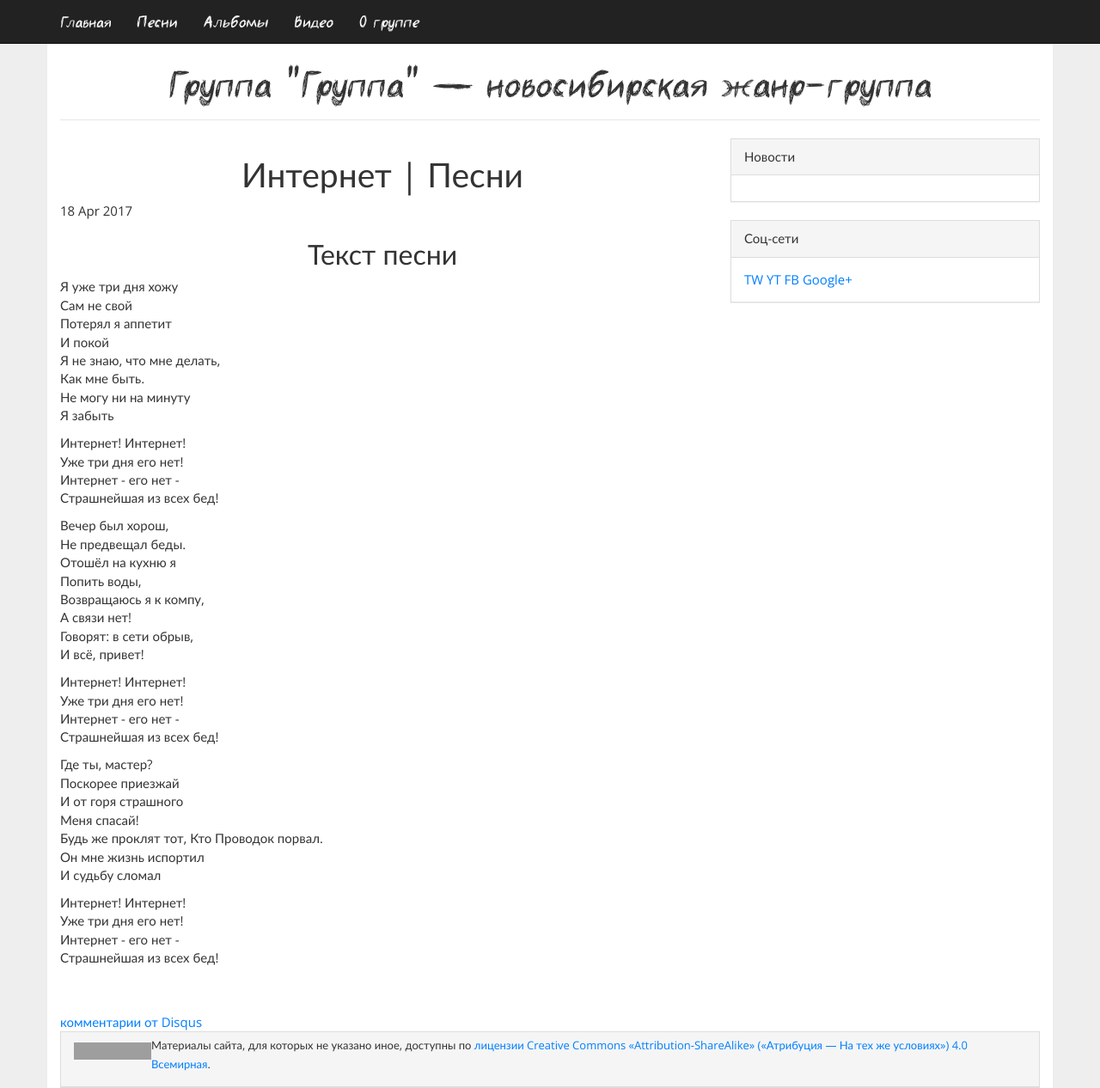
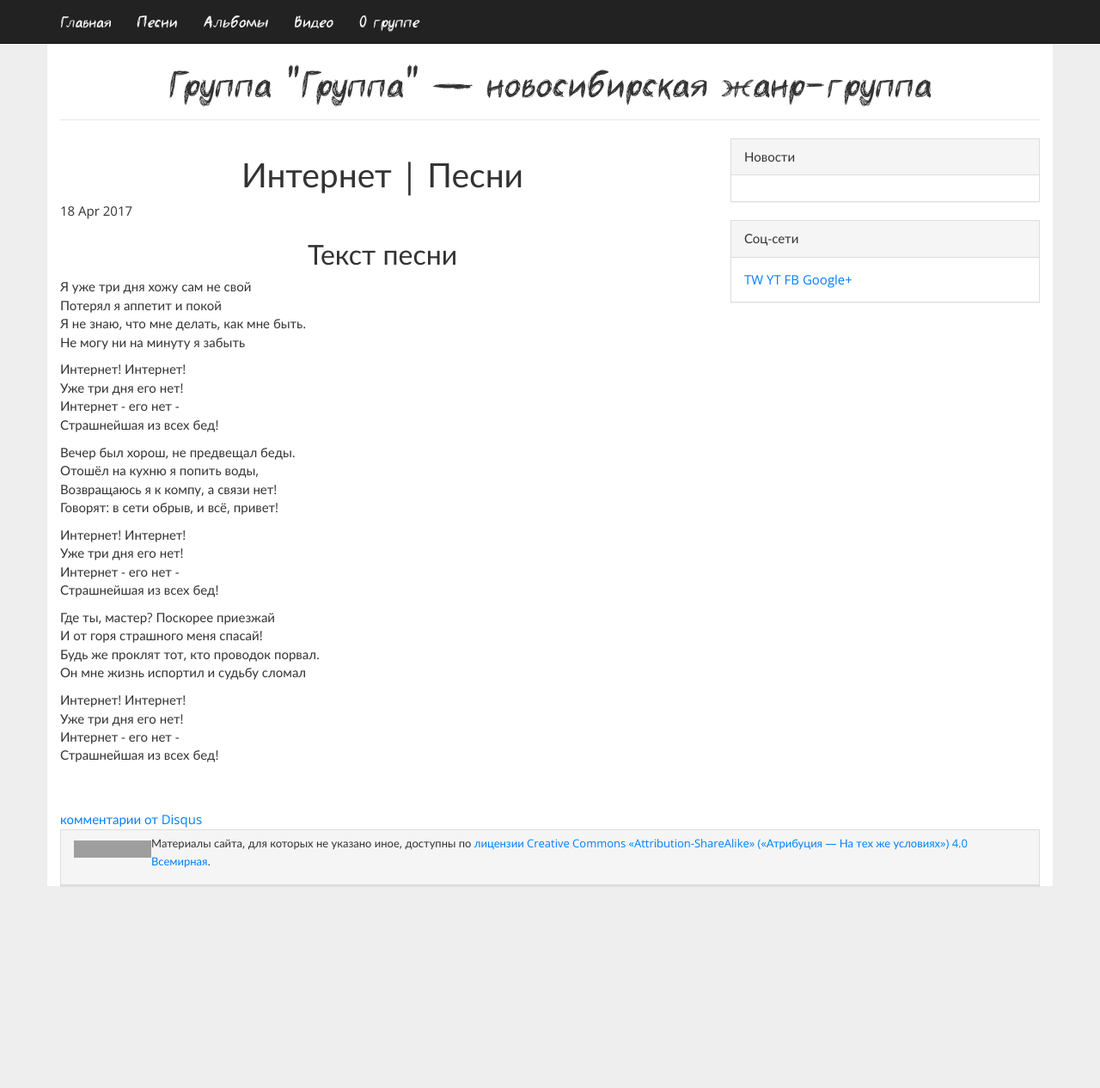
Before and after one commit to gruppa-gruppa-nsk/gruppa-gruppa-nsk.github.io, a Jekyll site: the page built from _posts/2017-04-18-internet.markdown, in a window 1280 px wide and 1266 px high. Shown: the whole window at 86% size. Built offline with Jekyll 4.4.1, drawn with Linux system fonts in a browser that asks for light colours; comment, search, counter and statistics services are not loaded; grey boxes are pictures that could not be loaded.

Commit message:
Строки

```diff
--- a/_posts/2017-04-18-internet.markdown
+++ b/_posts/2017-04-18-internet.markdown
@@ -9,42 +9,30 @@ date: 2017-04-18 16:57:00
 
 
 ## Текст песни
-Я уже три дня хожу
-Сам не свой
-Потерял я аппетит
-И покой
-Я не знаю, что мне делать,
-Как мне быть.
-Не могу ни на минуту
-Я забыть
+Я уже три дня хожу сам не свой
+Потерял я аппетит и покой
+Я не знаю, что мне делать, как мне быть.
+Не могу ни на минуту я забыть
 
 Интернет! Интернет!
 Уже три дня его нет!
 Интернет - его нет -
 Страшнейшая из всех бед!
 
-Вечер был хорош,
-Не предвещал беды.
-Отошёл на кухню я
-Попить воды,
-Возвращаюсь я к компу,
-А связи нет!
-Говорят: в сети обрыв,
-И всё, привет!
+Вечер был хорош, не предвещал беды.
+Отошёл на кухню я попить воды,
+Возвращаюсь я к компу, а связи нет!
+Говорят: в сети обрыв, и всё, привет!
 
 Интернет! Интернет!
 Уже три дня его нет!
 Интернет - его нет -
 Страшнейшая из всех бед!
 
-Где ты, мастер?
-Поскорее приезжай
-И от горя страшного
-Меня спасай!
-Будь же проклят тот,
-Кто Проводок порвал.
-Он мне жизнь испортил
-И судьбу сломал
+Где ты, мастер? Поскорее приезжай
+И от горя страшного меня спасай!
+Будь же проклят тот, кто проводок порвал.
+Он мне жизнь испортил и судьбу сломал
 
 Интернет! Интернет!
 Уже три дня его нет!
```
